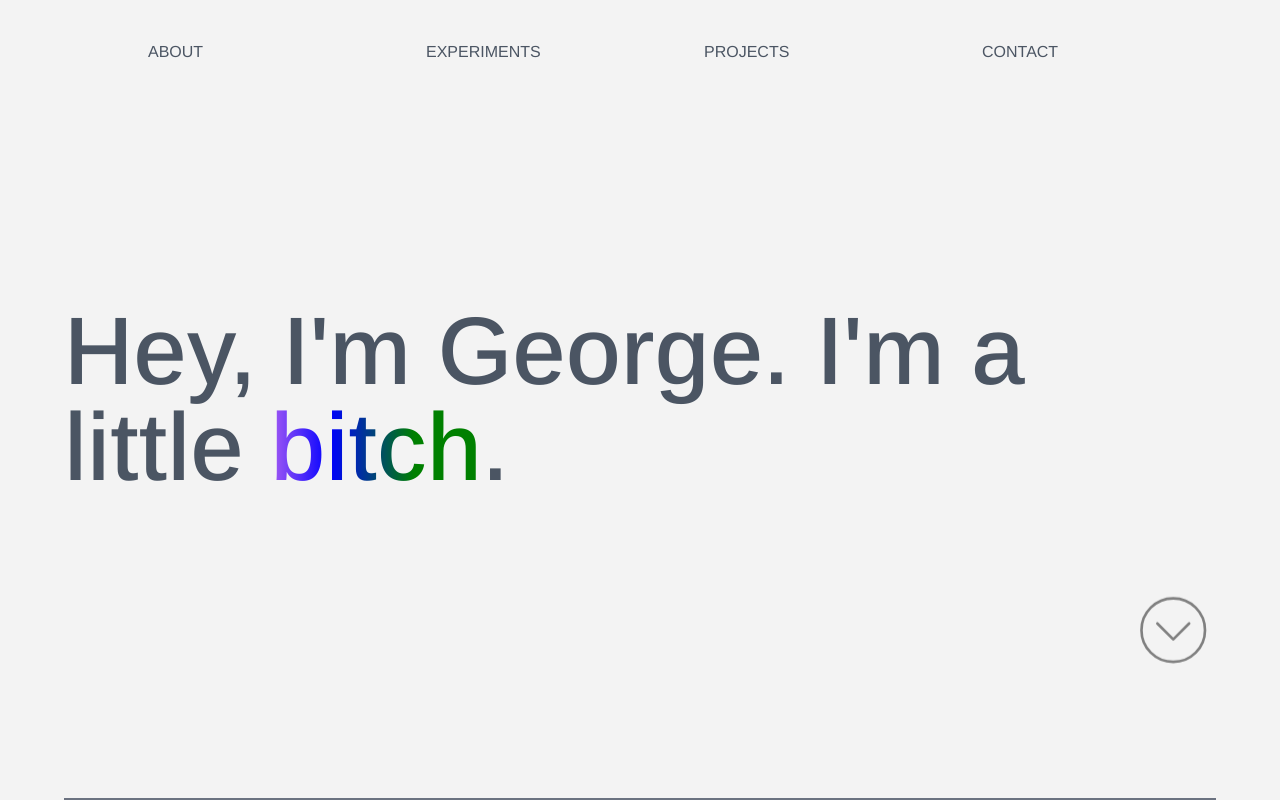
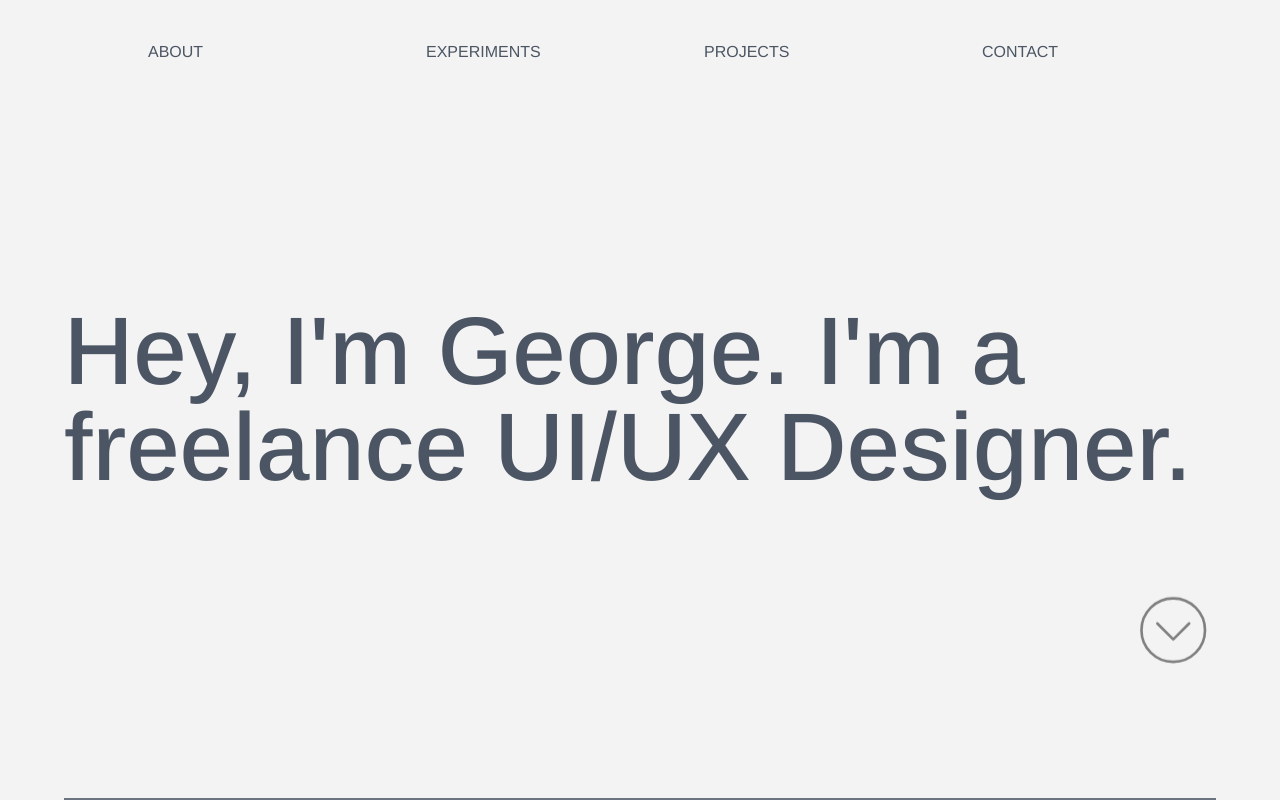
Before and after one commit to georgegausden/portfolio, a Next.js app: page / in a window 1280 px wide. Shown: the top 800 px of the page. Built offline with nearby package versions, Linux system fonts and the light colour scheme.

Commit message:
changes hover

```diff
--- a/app/globals.css
+++ b/app/globals.css
@@ -33,6 +33,9 @@
 
   }
 
+
+
+@media (max-width: 1024px) {
   #specialText {
     color: transparent;
     background: linear-gradient(90deg, violet, blue, green, green, blue, violet);
@@ -43,9 +46,23 @@
     transition: color 0.5s ease-in-out;
     animation: gradient 5s ease-in-out infinite, rotation 2s infinite linear;
   }
+}
 
+/* Styles for large screens */
+@media (min-width: 1024px) {
+  #specialText:hover {
+    color: transparent; /* Equivalent to text-gray-600 in Tailwind CSS */
+    background: linear-gradient(90deg, violet, blue, green, green, blue, violet);
+    background-size: 200% auto;
+    -webkit-background-clip: text;
+    -moz-background-clip: text;
+    background-clip: text;
+    transition: color 0.5s ease-in-out;
+    animation: gradient 5s ease-in-out infinite, rotation 2s infinite linear;
 
+  }
 
+}
 
 
 @keyframes gradient {
--- a/app/page.tsx
+++ b/app/page.tsx
@@ -247,9 +247,9 @@ export default function HomePage() {
             >
 
               <motion.h2 variants={itemVariants} className="text-8xl">
-                Hey, I'm George. I'm a little{" "}
+                Hey, I'm George. I'm a freelance{" "}
                 <i id="specialText" className=" not-italic">
-                  bitch
+                  UI/UX Designer
                 </i>
                 .{" "}
               </motion.h2>
```
Lines whose indentation alone changed are shown as unchanged.
